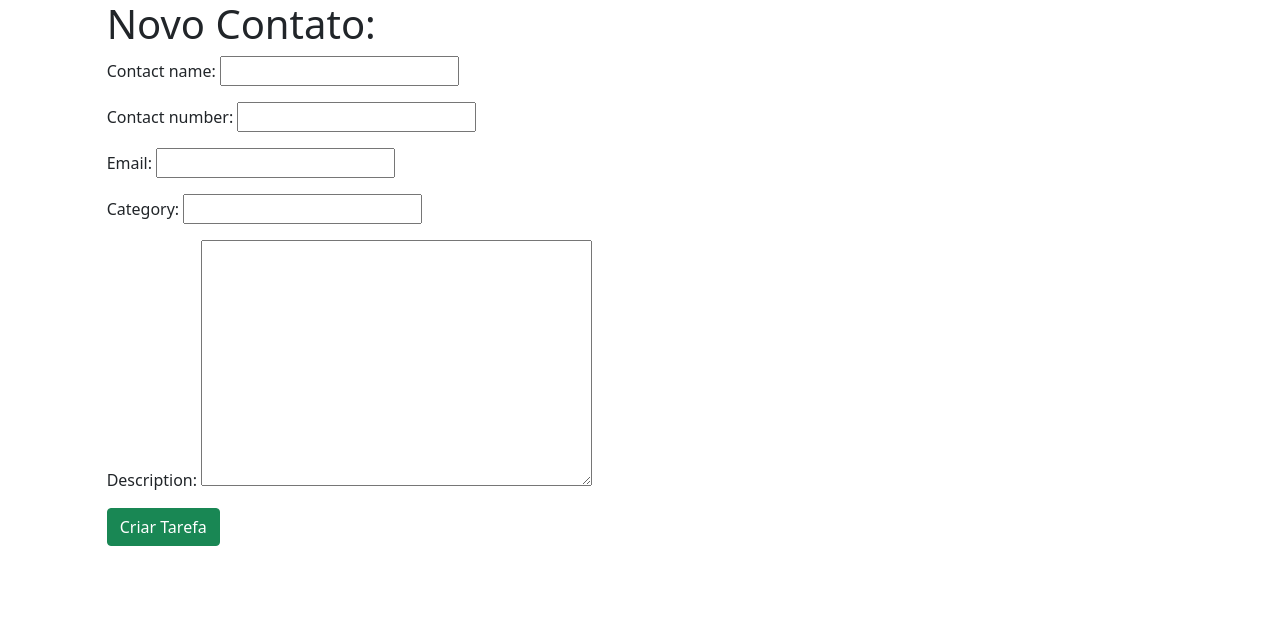
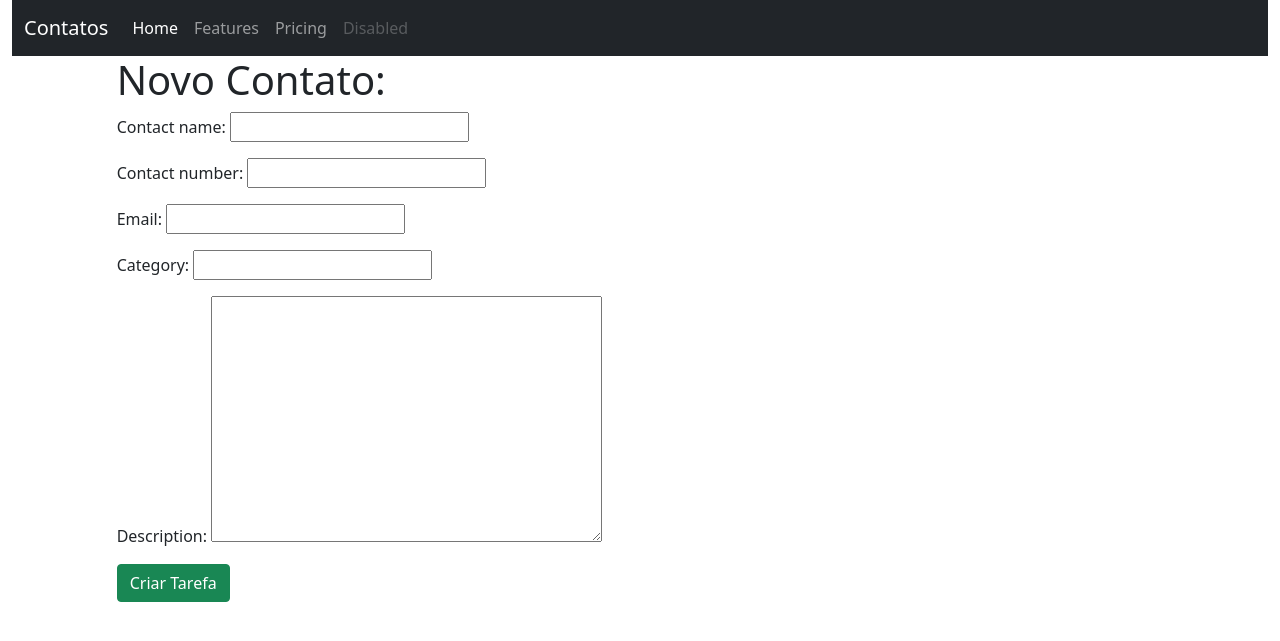
Before and after one commit to pedrohd21/Agenda-Django, a Django app: page /newcontact/ in a window 1280 px wide. Shown: the top 641 px of the page. Run offline with Django 3.2, Linux system fonts and the light colour scheme; some libraries are stand-ins or nearby versions.

Commit message:
Atualizar

```diff
--- a/contacts/static/css/style.css
+++ b/contacts/static/css/style.css
@@ -0,0 +1,3 @@
+.link{
+    text-decoration: none;
+}
--- a/contacts/templates/base.html
+++ b/contacts/templates/base.html
@@ -5,16 +5,43 @@
     <meta charset="UTF-8">
     <meta http-equiv="X-UA-Compatible" content="IE=edge">
     <meta name="viewport" content="width=device-width, initial-scale=1.0">
-    <link rel="stylesheet" href="{% static 'css/style.css' %}">
+    <link rel="stylesheet" href="{% static './css/style.css' %}">
     <script src="{% static 'js/scripts.js' %}" ></script>
     <link href="https://cdn.jsdelivr.net/npm/bootstrap@5.0.0-beta2/dist/css/bootstrap.min.css" rel="stylesheet" integrity="sha384-BmbxuPwQa2lc/FVzBcNJ7UAyJxM6wuqIj61tLrc4wSX0szH/Ev+nYRRuWlolflfl" crossorigin="anonymous">
+    <script src="https://kit.fontawesome.com/2fd04de356.js" crossorigin="anonymous"></script>
     <title>{% block title %} {% endblock %}</title>
 </head>
 <body>
+<div class="container-fluid">
+    <nav class="navbar navbar-expand-lg navbar-dark bg-dark">
+    <div class="container-fluid">
+        <a class="navbar-brand" href="/">Contatos</a>
+        <button class="navbar-toggler" type="button" data-bs-toggle="collapse" data-bs-target="#navbarNav" aria-controls="navbarNav" aria-expanded="false" aria-label="Toggle navigation">
+        <span class="navbar-toggler-icon"></span>
+        </button>
+        <div class="collapse navbar-collapse" id="navbarNav">
+        <ul class="navbar-nav">
+            <li class="nav-item">
+            <a class="nav-link active" aria-current="page" href="#">Home</a>
+            </li>
+            <li class="nav-item">
+            <a class="nav-link" href="#">Features</a>
+            </li>
+            <li class="nav-item">
+            <a class="nav-link" href="#">Pricing</a>
+            </li>
+            <li class="nav-item">
+            <a class="nav-link disabled" href="#" tabindex="-1" aria-disabled="true">Disabled</a>
+            </li>
+        </ul>
+        </div>
+    </div>
+    </nav>
     <div>
         {% block content %}{% endblock  %}
 
     </div>
+</div>
     <script src="https://cdn.jsdelivr.net/npm/bootstrap@5.0.0-beta2/dist/js/bootstrap.bundle.min.js" integrity="sha384-b5kHyXgcpbZJO/tY9Ul7kGkf1S0CWuKcCD38l8YkeH8z8QjE0GmW1gYU5S9FOnJ0" crossorigin="anonymous"></script>
 </body>
 </html>
--- a/contacts/templates/contacts/addcontact.html
+++ b/contacts/templates/contacts/addcontact.html
@@ -2,7 +2,7 @@
 
 {% block title %} Adicionar Contato {% endblock %}
 {% block content %}
-    <div class="offset-1 col-10 list-div">
+    <div class="offset-1 col-10 list-div form-label">
         <h1>Novo Contato:</h1>
         <form method="POST">
             {% csrf_token %}
--- a/contacts/urls.py
+++ b/contacts/urls.py
@@ -6,4 +6,5 @@ urlpatterns = [
     path('', views.contactsList, name='contacts-list'),
     path('contact/<int:id>', views.contactsViews, name='contacts-views'),
     path('newcontact/', views.newContact, name='new-contact'),
+    path('edit/<int:id>', views.editContact, name='edit-contact'),
 ]
--- a/contacts/views.py
+++ b/contacts/views.py
@@ -25,3 +25,18 @@ def newContact(request):
     else:
         form = ContactForm()
         return render(request, 'contacts/addcontact.html', {'form': form})
+
+
+def editContact(request, id):
+    contact = get_object_or_404(Contact, pk=id)
+    form = ContactForm(instance=contact)
+
+    if request.method == 'POST':
+        form = ContactForm(request.POST, instance=contact)
+        if form.is_valid():
+            contact.save()
+            return redirect('/')
+        else:
+            return render(request, 'contacts/editcontact.html', {'form': form, 'contact': contact})
+    else:
+        return render(request, 'contacts/editcontact.html', {'form': form, 'contact': contact})
```
Also changed, not shown: contacts/templates/contacts/editcontact.html (added, +13 -0 lines), contacts/templates/contacts/list.html (+12 -4 lines), db.sqlite3.
